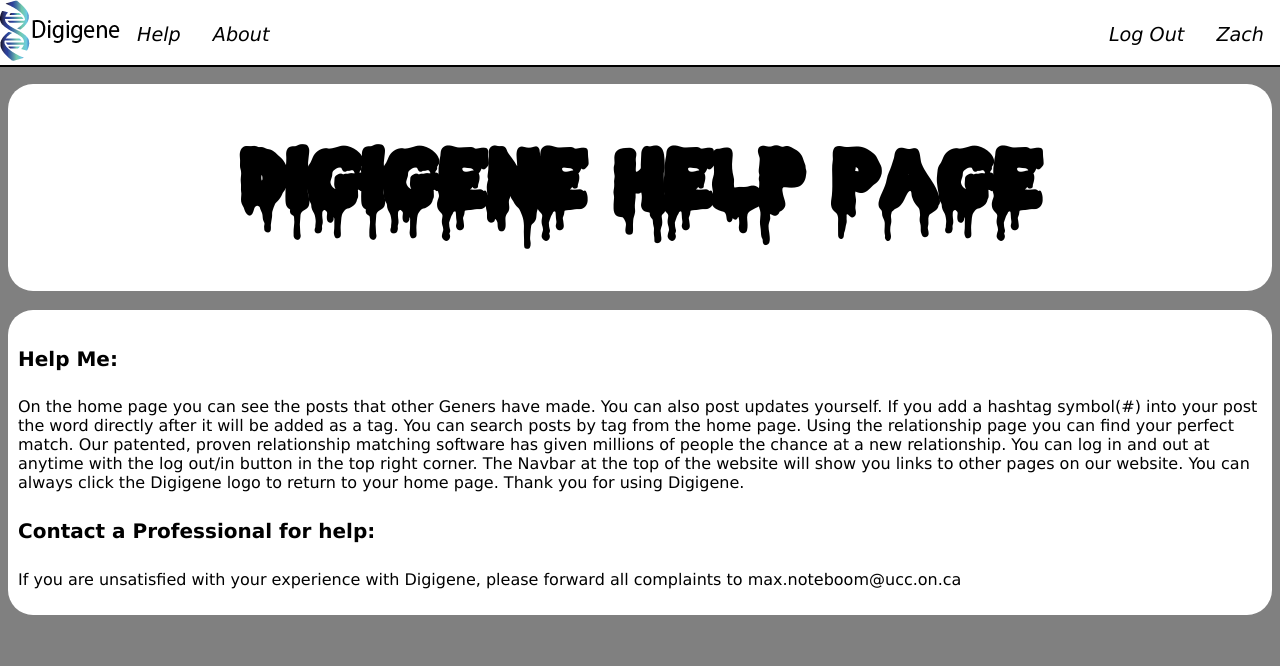
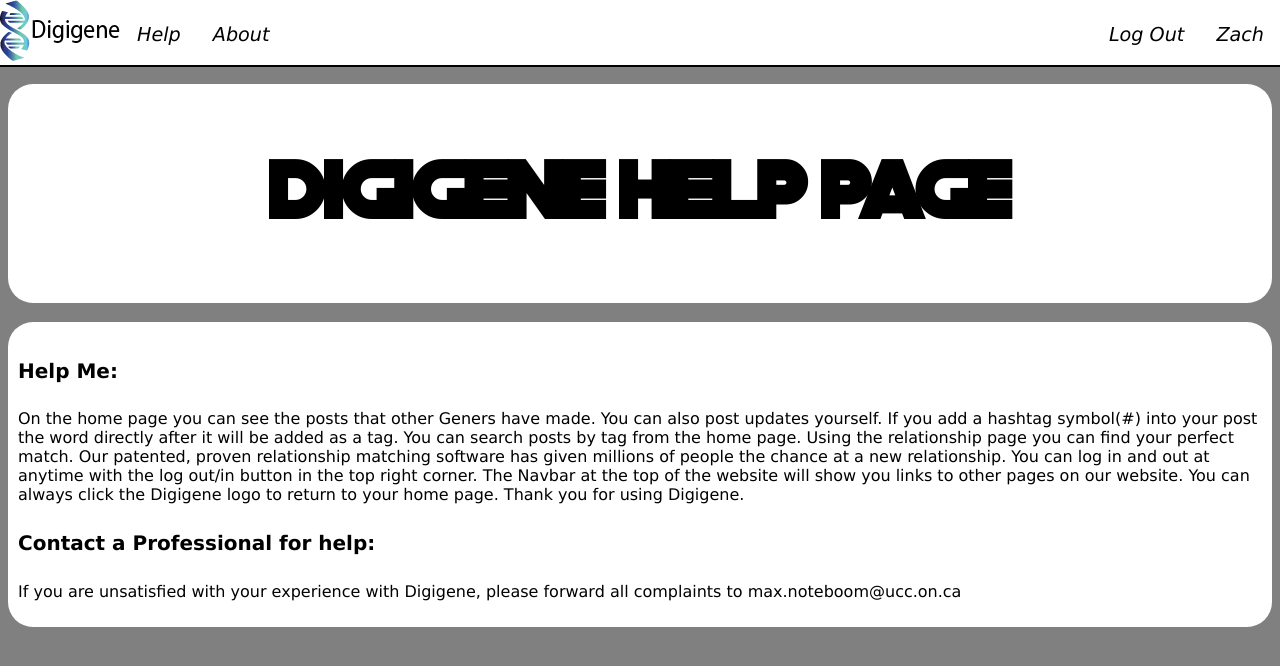
Before and after one commit to Zachd101/Digigene, a PHP site: page /Digigene/Help.php in a window 1280 px wide. Shown: the top 666 px of the page. Run offline with PHP 8.4, Linux system fonts and the light colour scheme; a user stored in the database is signed in.

Commit message:
More css

```diff
--- a/Digigene.css
+++ b/Digigene.css
@@ -11,7 +11,7 @@
 @font-face {
 
     font-family: titleFont;
-    src : url(titleFont.ttf) format('truetype');
+    src : url(DeathStar.ttf) format('truetype');
 }
 
 /* Class used to add a rounded container around an element, will be --div-color */
@@ -76,6 +76,7 @@ table {
     border-collapse: collapse;
     border-width: 0px;
     border-color: var(--div-color);
+
     width: 100%;
 }
 
@@ -83,6 +84,10 @@ table {
 th, td {
     padding: 15px;
     border-bottom: 1px solid var(--text-color);
+}
+th{
+    border-bottom: 3px solid var(--text-color);
+
 }
 
 /* Setting Navbar so its stuck to top of screen (using absolute values) */
```
Also changed, not shown: DeathStar.ttf (added), Langdon.ttf (added).
